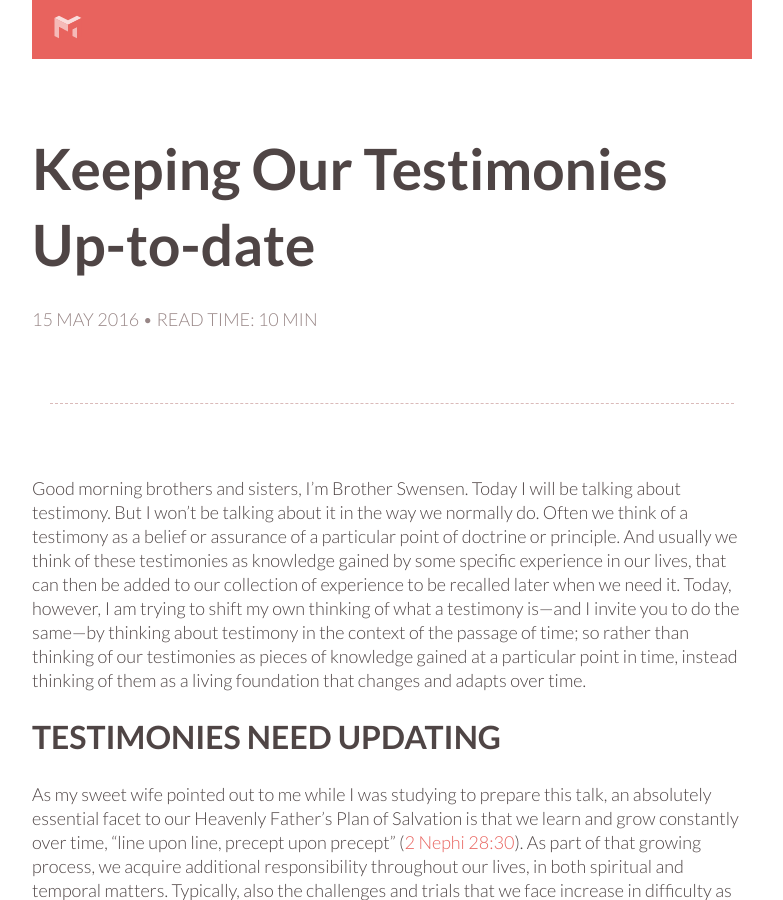
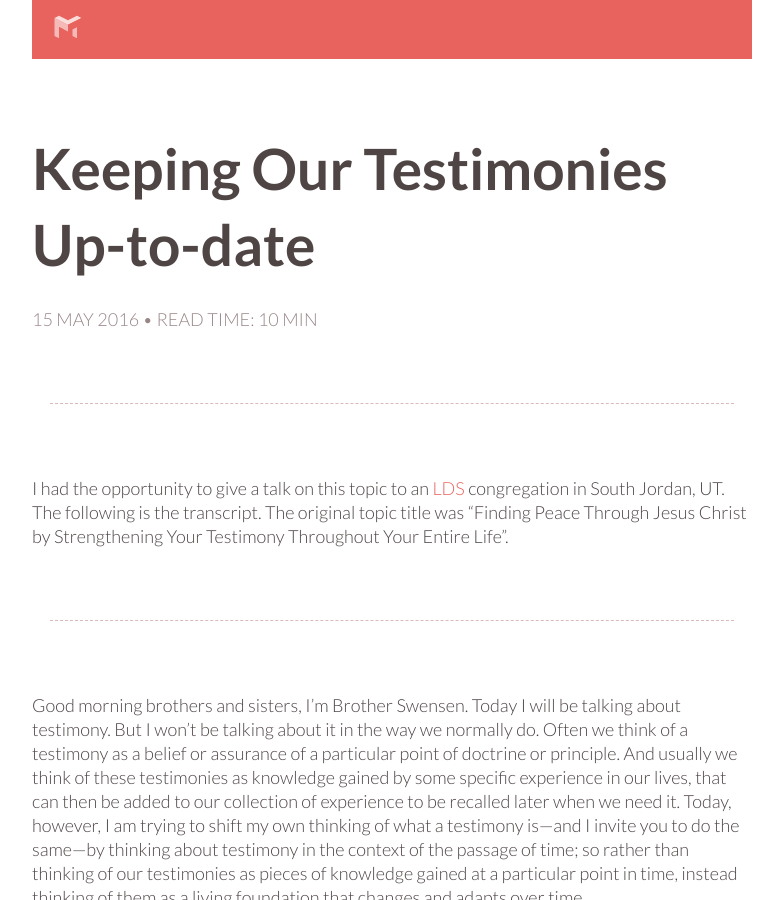
Before and after one commit to mjswensen/mjswensen.com, a Jekyll site: the page built from blog/_posts/2016-05-15-keeping-our-testimonies-up-to-date.md, in a window 1280 px wide and 900 px high. Shown: the whole window, without its empty margins (248-1031 px from the left). Built offline with Jekyll 4.4.1, drawn with Linux system fonts in a browser that asks for light colours; Markdown is read by kramdown in place of the engine named in the settings.

Commit message:
Adding some meta information to most recent post.

```diff
--- a/blog/_posts/2016-05-15-keeping-our-testimonies-up-to-date.md
+++ b/blog/_posts/2016-05-15-keeping-our-testimonies-up-to-date.md
@@ -3,6 +3,12 @@ title: Keeping Our Testimonies Up-to-date
 date: 2016-05-15 09:25
 layout: post
 excerpt: We are constantly changing, growing, and learning as we progress through life. Because of this, our testimonies need to be growing at a proportional pace.
+sitemap:
+  lastmod: 2016-05-16 07:36:59
+---
+
+I had the opportunity to give a talk on this topic to an [LDS](https://www.lds.org/) congregation in South Jordan, UT. The following is the transcript. The original topic title was "Finding Peace Through Jesus Christ by Strengthening Your Testimony Throughout Your Entire Life".
+
 ---
 
 Good morning brothers and sisters, I’m Brother Swensen. Today I will be talking about testimony. But I won’t be talking about it in the way we normally do. Often we think of a testimony as a belief or assurance of a particular point of doctrine or principle. And usually we think of these testimonies as knowledge gained by some specific experience in our lives, that can then be added to our collection of experience to be recalled later when we need it. Today, however, I am trying to shift my own thinking of what a testimony is—and I invite you to do the same—by thinking about testimony in the context of the passage of time; so rather than thinking of our testimonies as pieces of knowledge gained at a particular point in time, instead thinking of them as a living foundation that changes and adapts over time.
```
